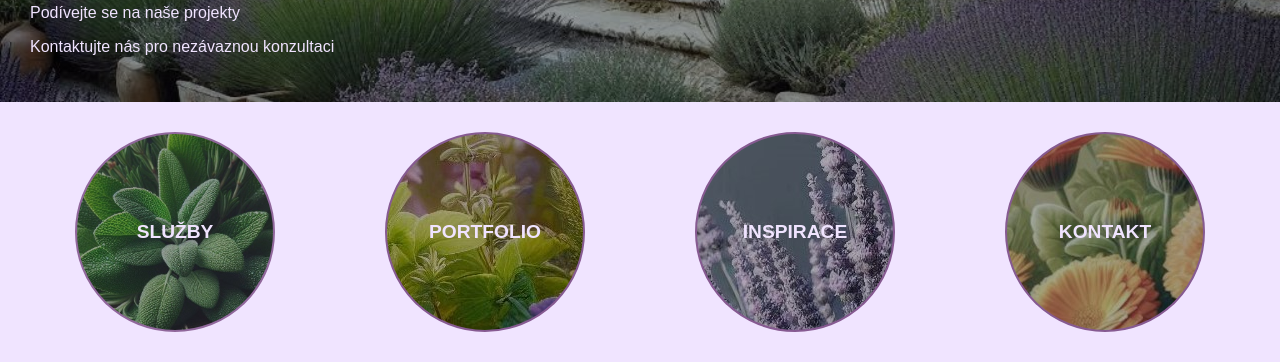
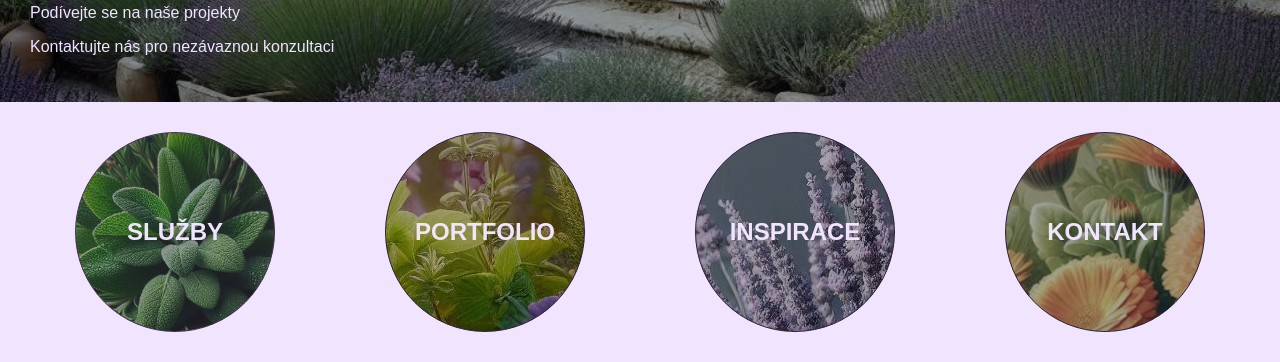
Before and after one commit to MartinaKratenova/projekt_final, an Eleventy site: page index.html in a window 1280 px wide. Shown: the part 458-820 px from the top of the page. Built offline with nearby package versions, Linux system fonts and the light colour scheme; Eleventy itself is replaced by a stand-in of ours; files that its build step writes are made by us from their sources.

Commit message:
img border fixed

```diff
--- a/index.html
+++ b/index.html
@@ -29,16 +29,16 @@
 
 
 
-    <a href="/services/" class="circle circle-services circle-bigger" >Služby</a>
+    <a href="/services/" class="circle circle-services circle-bigger border" >Služby</a>
 
-    <a href="/gallery/"  class="circle circle-portfolio circle-bigger" >Portfolio</a>
+    <a href="/gallery/"  class="circle circle-portfolio circle-bigger border" >Portfolio</a>
 
 
 
-    <a href="/blog/"  class="circle circle-blog circle-bigger" >Inspirace</a>
+    <a href="/blog/"  class="circle circle-blog circle-bigger border" >Inspirace</a>
 
 
-    <a href="/contact/"  class="circle circle-contact circle-bigger" >Kontakt</a>
+    <a href="/contact/"  class="circle circle-contact circle-bigger border" >Kontakt</a>
 
 </section>
 
--- a/scss/style.scss
+++ b/scss/style.scss
@@ -327,7 +327,6 @@
     width: 150px;
     min-height: 150px;
 
-    border: 2px solid $menu-bg-color;
     text-align: center;
     justify-content: center;
     align-content: center;
@@ -335,7 +334,7 @@
     text-decoration: none;
     text-transform: uppercase;
     font-weight: bolder;
-    font-size: larger;
+    font-size: $small-font;
     color: $primary;
 
     @media screen and (min-width: 1200px) {
@@ -344,7 +343,7 @@
 
         width: 200px;
         min-height: 200px;
-
+        font-size: $small-bigger-font;
       }
     }
   }
@@ -403,7 +402,7 @@
     width: 600px;
     max-height: 400px;
     object-fit: cover;
-    border-radius: 15px;
+    border-radius: 5px;
   }
 
   /* Next & previous buttons */
@@ -643,7 +642,7 @@
   }
 
   .border {
-    border: 2px solid $dark-c;
+    border: 1px solid $dark-c;
   }
 
   @media screen and (min-width: $screen-width) {
```
Also changed, not shown: contact.html (+1 -1 lines), css/style.css, css/style.min.css, 2 other files.
